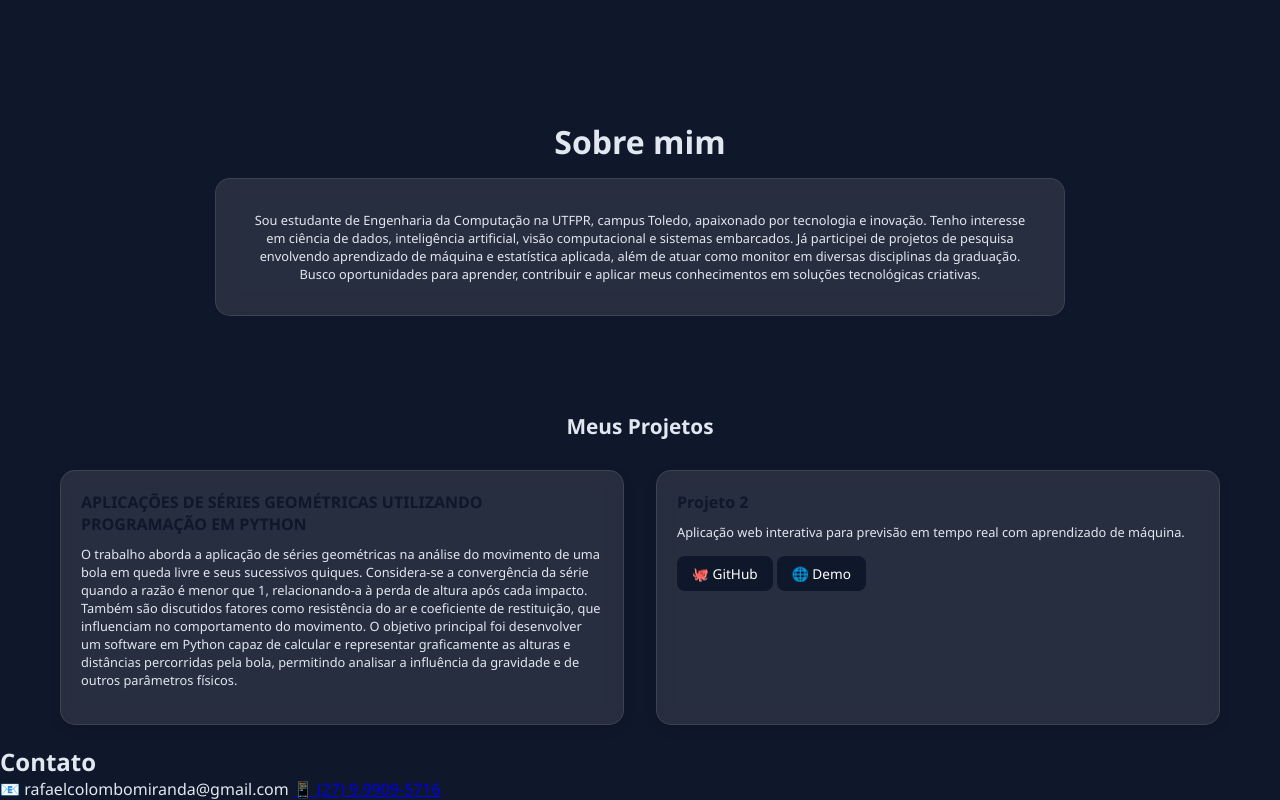
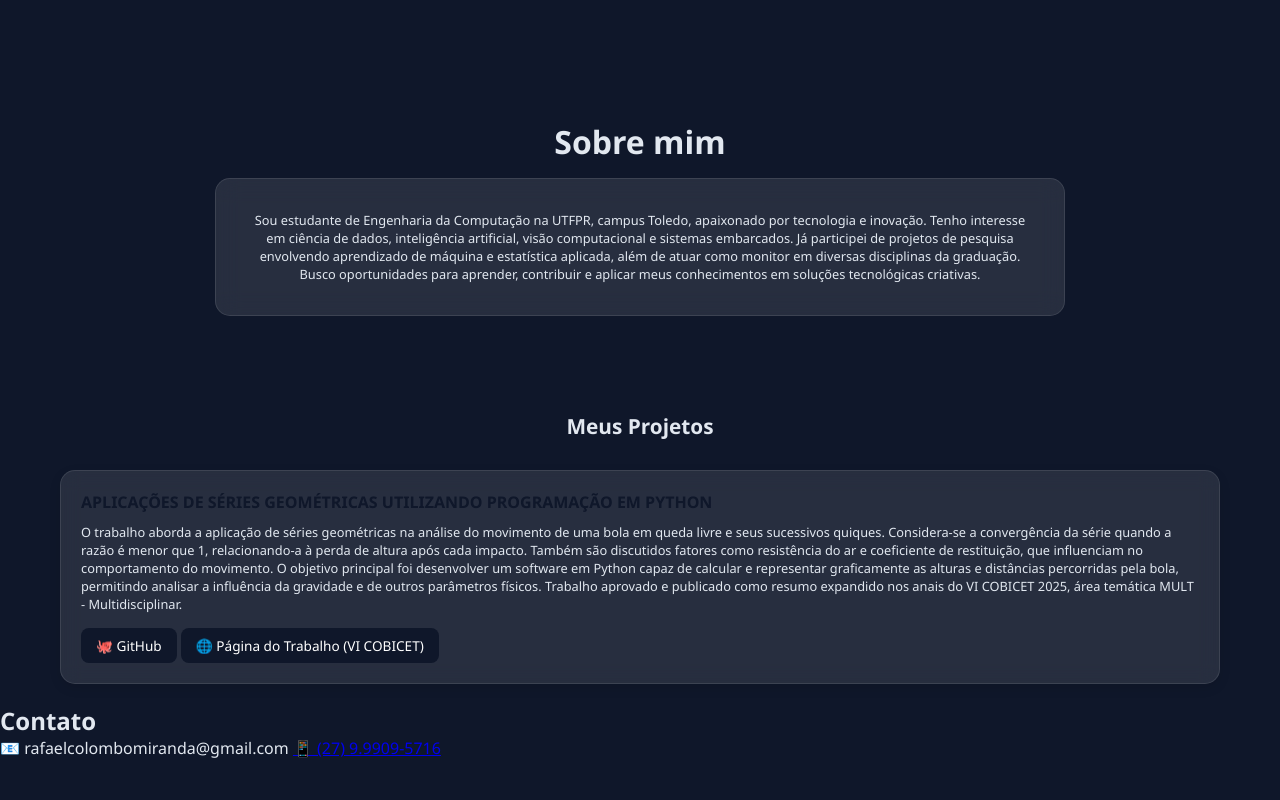
Before and after one commit to Rafa-colombo/Meu-Site, a plain HTML site: page index.html in a window 1280 px wide. Shown: the part 849-1649 px from the top of the page. After the commit the page ends 1608 px from the top, so only its background shows below. Drawn offline with Linux system fonts and the light colour scheme.

Commit message:
Update index.html

```diff
--- a/index.html
+++ b/index.html
@@ -62,19 +62,16 @@
 
         <div class="projetos-card">
             <h3 class="titulo-projeto">APLICAÇÕES DE SÉRIES GEOMÉTRICAS UTILIZANDO PROGRAMAÇÃO EM PYTHON</h3>
-            <p class="info-projeto">O trabalho aborda a aplicação de séries geométricas na análise do movimento de uma bola em queda livre e seus sucessivos quiques. Considera-se a convergência da série quando a razão é menor que 1, relacionando-a à perda de altura após cada impacto. Também são discutidos fatores como resistência do ar e coeficiente de restituição, que influenciam no comportamento do movimento. O objetivo principal foi desenvolver um software em Python capaz de calcular e representar graficamente as alturas e distâncias percorridas pela bola, permitindo analisar a influência da gravidade e de outros parâmetros físicos.</p>
-        </div>
-        <div class="projetos-card">
-            <h3 class="titulo-projeto">Projeto 2</h3>
             <p class="info-projeto">
-              Aplicação web interativa para previsão em tempo real com aprendizado de máquina.
+              O trabalho aborda a aplicação de séries geométricas na análise do movimento de uma bola em queda livre e seus sucessivos quiques. Considera-se a convergência da série quando a razão é menor que 1, relacionando-a à perda de altura após cada impacto. Também são discutidos fatores como resistência do ar e coeficiente de restituição, que influenciam no comportamento do movimento. O objetivo principal foi desenvolver um software em Python capaz de calcular e representar graficamente as alturas e distâncias percorridas pela bola, permitindo analisar a influência da gravidade e de outros parâmetros físicos.
+              Trabalho aprovado e publicado como resumo expandido nos anais do VI COBICET 2025, área temática MULT - Multidisciplinar.
             </p>
             <div class="botoes-projeto">
-              <a href="https://github.com/seu-repositorio" target="_blank" class="projeto-btn">
+              <a href="https://github.com/Rafa-colombo/APLICACOES-DE-SERIES-GEOMETRICAS" target="_blank" class="projeto-btn">
                 🐙 GitHub
               </a>
-              <a href="https://seu-site.com/projeto" target="_blank" class="projeto-btn">
-                🌐 Demo
+              <a href="https://www.even3.com.br/anais/congresso-brasileiro-interdisciplinar-ciencia-tecnologia/1198816-aplicacoes-de-series-geometricas-utilizando-programacao-em-python" target="_blank" class="projeto-btn">
+                🌐 Página do Trabalho (VI COBICET)
               </a>
             </div>
         </div>
```
